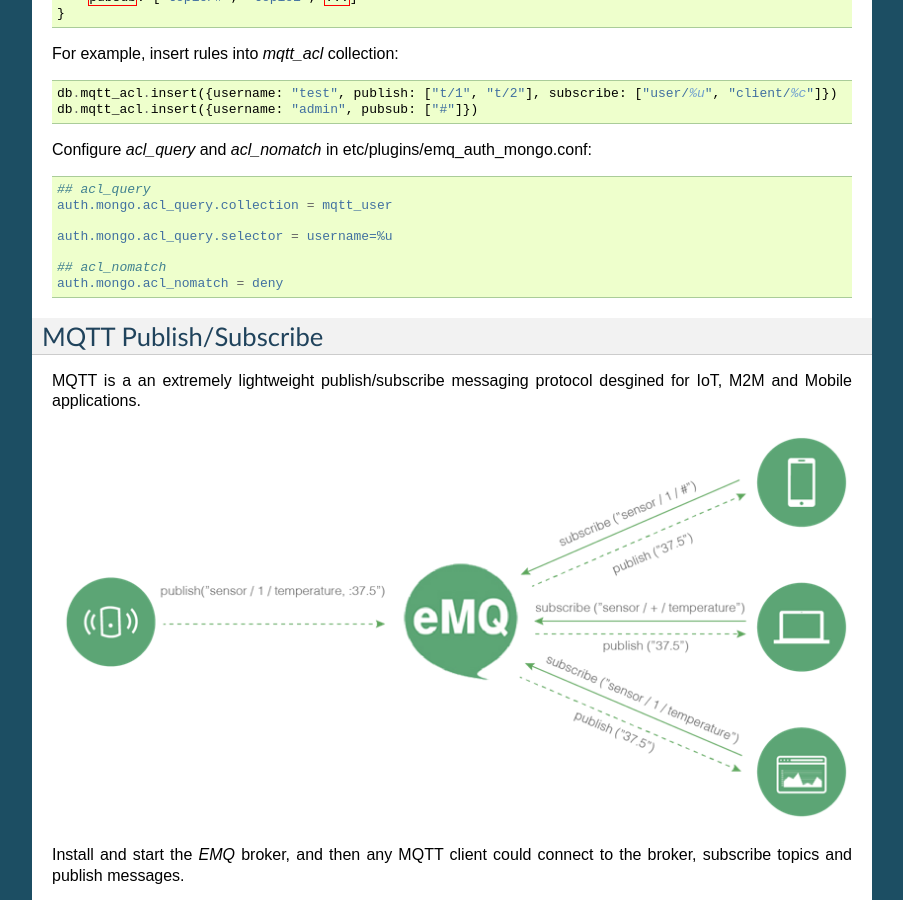
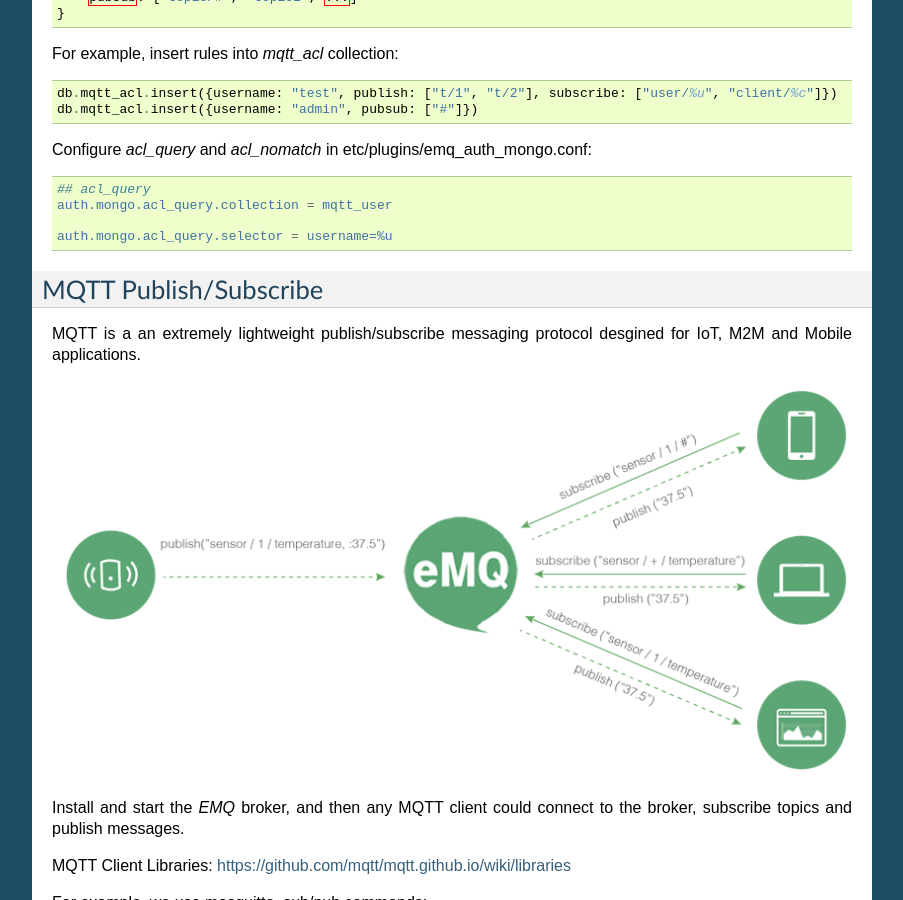
Before and after one commit to emqxarchive/emqx-docs-en, a Sphinx documentation site: the page built from source/guide.rst, in a window 1280 px wide and 900 px high, scrolled down 7815 px. Shown: the whole window, without its empty margins (198-1101 px from the left). Built offline with Sphinx 7.4.7, drawn with Linux system fonts in a browser that asks for light colours.

Commit message:
Update guide.rst

```diff
--- a/source/guide.rst
+++ b/source/guide.rst
@@ -527,9 +527,6 @@
 
     auth.mongo.acl_query.selector = username=%u
 
-    ## acl_nomatch
-    auth.mongo.acl_nomatch = deny
-
 ----------------------
 MQTT Publish/Subscribe
 ----------------------
```
